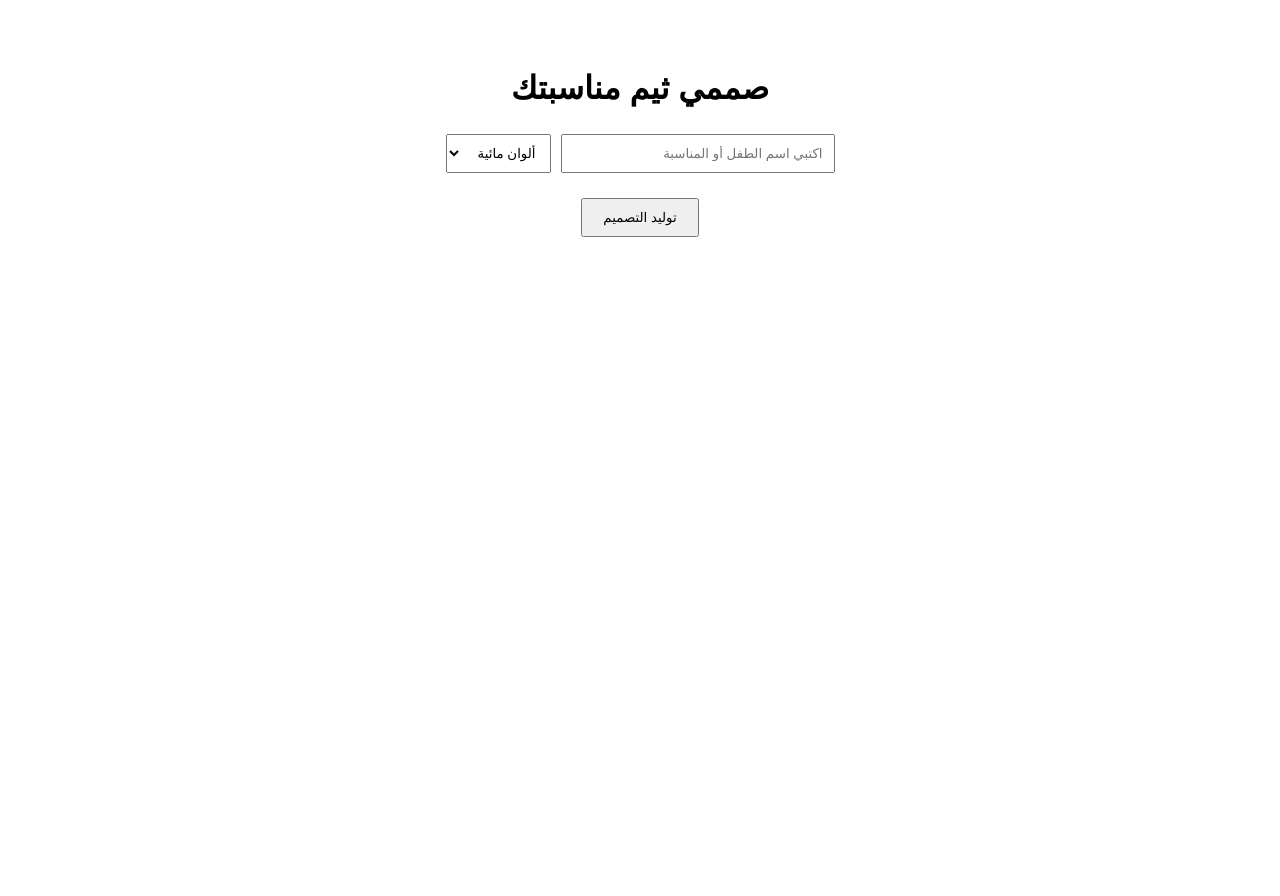
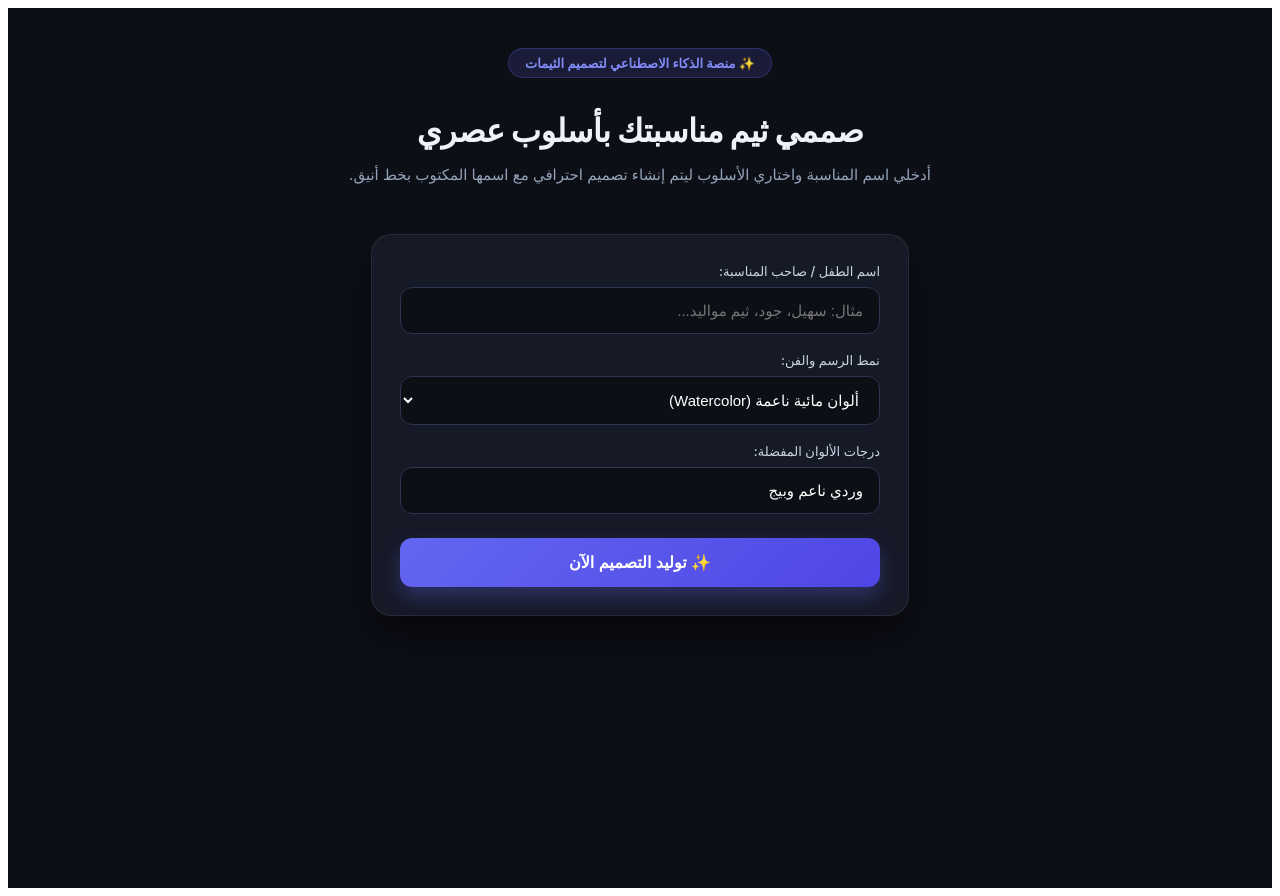
Before and after one commit to JackStonejs-dotcom/theme-generator, a Next.js app: page / in a window 1280 px wide. Before the commit the page ends 800 px from the top, so only its background shows below. Built offline with nearby package versions, Linux system fonts and the light colour scheme.

Commit message:
Update index.js

```diff
--- a/pages/index.js
+++ b/pages/index.js
@@ -1,15 +1,17 @@
-import { useState } from 'react';
+import { useState, useRef } from 'react';
 
 export default function Home() {
   const [name, setName] = useState('');
   const [style, setStyle] = useState('watercolor');
+  const [colors, setColors] = useState('وردي ناعم وبيج');
   const [image, setImage] = useState(null);
   const [loading, setLoading] = useState(false);
   const [errorMsg, setErrorMsg] = useState('');
+  const cardRef = useRef(null);
 
   const generate = async () => {
     if (!name.trim()) {
-      alert('يرجى كتابة اسم أولاً');
+      alert('يرجى كتابة الاسم أو المناسبة أولاً');
       return;
     }
 
@@ -21,15 +23,16 @@ export default function Home() {
       const res = await fetch('/api/generate', {
         method: 'POST',
         headers: { 'Content-Type': 'application/json' },
-        body: JSON.stringify({ name, style })
+        body: JSON.stringify({ name, style, colors })
       });
 
       const data = await res.json();
 
       if (res.ok && data.output) {
-        setImage(Array.isArray(data.output) ? data.output[0] : data.output);
+        const imageUrl = Array.isArray(data.output) ? data.output[0] : data.output;
+        setImage(imageUrl);
       } else {
-        setErrorMsg(data.error || 'تعذر توليد الصورة');
+        setErrorMsg(data.error || 'تعذر توليد التصميم، يرجى المحاولة مرة أخرى');
       }
     } catch (err) {
       setErrorMsg('حدث خطأ أثناء الاتصال بالخادم');
@@ -38,32 +41,249 @@ export default function Home() {
     }
   };
 
+  const downloadCard = async () => {
+    if (!image) return;
+    const canvas = document.createElement('canvas');
+    const ctx = canvas.getContext('2d');
+    const img = new Image();
+    img.crossOrigin = 'anonymous';
+    img.src = image;
+
+    img.onload = () => {
+      canvas.width = img.width;
+      canvas.height = img.height;
+
+      // رسم الصورة
+      ctx.drawImage(img, 0, 0);
+
+      // رسم الاسم العربي في المنتصف بخط أنيق
+      ctx.fillStyle = '#3a2e2b';
+      ctx.font = 'bold 58px "Amiri", "Traditional Arabic", sans-serif';
+      ctx.textAlign = 'center';
+      ctx.textBaseline = 'middle';
+
+      // إضافة ظل ناعم للنص
+      ctx.shadowColor = 'rgba(255, 255, 255, 0.9)';
+      ctx.shadowBlur = 15;
+
+      ctx.fillText(name, canvas.width / 2, canvas.height / 2);
+
+      // تنزيل الصورة
+      const link = document.createElement('a');
+      link.download = `theme-${name}.png`;
+      link.href = canvas.toDataURL('image/png');
+      link.click();
+    };
+  };
+
   return (
-    <div dir="rtl" style={{ fontFamily: 'sans-serif', padding: '40px', textAlign: 'center' }}>
-      <h1>صممي ثيم مناسبتك</h1>
-      <div style={{ margin: '20px 0' }}>
+    <div dir="rtl" style={{
+      backgroundColor: '#0d0f17',
+      color: '#f0f2f8',
+      minHeight: '100vh',
+      fontFamily: '-apple-system, BlinkMacSystemFont, "Segoe UI", Roboto, sans-serif',
+      padding: '40px 20px',
+      display: 'flex',
+      flexDirection: 'column',
+      alignItems: 'center'
+    }}>
+      {/* العنون الرأسي */}
+      <div style={{ textAlign: 'center', maxWidth: '600px', marginBottom: '35px' }}>
+        <div style={{
+          display: 'inline-block',
+          padding: '6px 16px',
+          borderRadius: '20px',
+          backgroundColor: 'rgba(99, 102, 241, 0.15)',
+          color: '#818cf8',
+          fontSize: '13px',
+          fontWeight: '600',
+          marginBottom: '12px',
+          border: '1px solid rgba(99, 102, 241, 0.3)'
+        }}>
+          ✨ منصة الذكاء الاصطناعي لتصميم الثيمات
+        </div>
+        <h1 style={{ fontSize: '32px', fontWeight: '800', letterSpacing: '-0.5px', marginBottom: '10px' }}>
+          صممي ثيم مناسبتك بأسلوب عصري
+        </h1>
+        <p style={{ color: '#94a3b8', fontSize: '15px' }}>
+          أدخلي اسم المناسبة واختاري الأسلوب ليتم إنشاء تصميم احترافي مع اسمها المكتوب بخط أنيق.
+        </p>
+      </div>
+
+      {/* لوحة التحكم (Card Control) */}
+      <div style={{
+        backgroundColor: '#161926',
+        borderRadius: '20px',
+        padding: '28px',
+        width: '100%',
+        maxWidth: '480px',
+        boxShadow: '0 20px 40px rgba(0,0,0,0.5)',
+        border: '1px solid rgba(255,255,255,0.08)',
+        marginBottom: '35px'
+      }}>
+        <div style={{ marginBottom: '18px', textAlign: 'right' }}>
+          <label style={{ display: 'block', fontSize: '13px', color: '#cbd5e1', marginBottom: '8px', fontWeight: '500' }}>
+            اسم الطفل / صاحب المناسبة:
+          </label>
           <input
             type="text"
-          placeholder="اكتبي اسم الطفل أو المناسبة"
+            placeholder="مثال: سهيل، جود، ثيم مواليد..."
             value={name}
             onChange={(e) => setName(e.target.value)}
-          style={{ padding: '10px', margin: '5px', width: '250px' }}
+            style={{
+              width: '100%',
+              padding: '14px 16px',
+              borderRadius: '12px',
+              backgroundColor: '#0d0f17',
+              border: '1px solid #2e344d',
+              color: '#fff',
+              fontSize: '15px',
+              outline: 'none',
+              boxSizing: 'border-box'
+            }}
           />
-        <select value={style} onChange={(e) => setStyle(e.target.value)} style={{ padding: '10px', margin: '5px' }}>
-          <option value="watercolor">ألوان مائية</option>
-          <option value="embroidery">تطريز</option>
-          <option value="pencil">رسم بالقلم</option>
+        </div>
+
+        <div style={{ marginBottom: '18px', textAlign: 'right' }}>
+          <label style={{ display: 'block', fontSize: '13px', color: '#cbd5e1', marginBottom: '8px', fontWeight: '500' }}>
+            نمط الرسم والفن:
+          </label>
+          <select
+            value={style}
+            onChange={(e) => setStyle(e.target.value)}
+            style={{
+              width: '100%',
+              padding: '14px 16px',
+              borderRadius: '12px',
+              backgroundColor: '#0d0f17',
+              border: '1px solid #2e344d',
+              color: '#fff',
+              fontSize: '15px',
+              outline: 'none',
+              boxSizing: 'border-box'
+            }}
+          >
+            <option value="watercolor">ألوان مائية ناعمة (Watercolor)</option>
+            <option value="hot air balloon embroidery">تطريز وقماش ناعم مع منطاد</option>
+            <option value="vintage pencil sketch">رسم ناعم بالقلم الكلاسيكي</option>
+            <option value="minimal boho design">ستايل بوهيمي بسيط (Boho)</option>
           </select>
         </div>
-      <button onClick={generate} disabled={loading} style={{ padding: '10px 20px', cursor: 'pointer' }}>
-        {loading ? 'جاري التوليد (قد يستغرق 10 ثوانٍ)...' : 'توليد التصميم'}
+
+        <div style={{ marginBottom: '24px', textAlign: 'right' }}>
+          <label style={{ display: 'block', fontSize: '13px', color: '#cbd5e1', marginBottom: '8px', fontWeight: '500' }}>
+            درجات الألوان المفضلة:
+          </label>
+          <input
+            type="text"
+            value={colors}
+            onChange={(e) => setColors(e.target.value)}
+            placeholder="مثال: ترابي، وردي وبايج، أزرق سمائي"
+            style={{
+              width: '100%',
+              padding: '14px 16px',
+              borderRadius: '12px',
+              backgroundColor: '#0d0f17',
+              border: '1px solid #2e344d',
+              color: '#fff',
+              fontSize: '15px',
+              outline: 'none',
+              boxSizing: 'border-box'
+            }}
+          />
+        </div>
+
+        <button
+          onClick={generate}
+          disabled={loading}
+          style={{
+            width: '100%',
+            padding: '15px',
+            borderRadius: '12px',
+            border: 'none',
+            background: loading ? '#334155' : 'linear-gradient(135deg, #6366f1 0%, #4f46e5 100%)',
+            color: '#fff',
+            fontSize: '16px',
+            fontWeight: '700',
+            cursor: loading ? 'not-allowed' : 'pointer',
+            boxShadow: loading ? 'none' : '0 10px 20px rgba(99, 102, 241, 0.3)',
+            transition: '0.2s transform active'
+          }}
+        >
+          {loading ? '⏳ جاري تصميم الثيم...' : '✨ توليد التصميم الآن'}
         </button>
 
-      {errorMsg && <p style={{ color: 'red', marginTop: '15px' }}>{errorMsg}</p>}
+        {errorMsg && (
+          <div style={{ marginTop: '15px', padding: '10px', borderRadius: '8px', backgroundColor: 'rgba(239, 68, 68, 0.1)', color: '#f87171', fontSize: '13px' }}>
+            {errorMsg}
+          </div>
+        )}
+      </div>
 
+      {/* معروض التصميم الناتج */}
       {image && (
-        <div style={{ marginTop: '20px' }}>
-          <img src={image} alt="ثيم المناسبة" style={{ maxWidth: '400px', width: '100%', height: 'auto', borderRadius: '8px' }} />
+        <div style={{
+          display: 'flex',
+          flexDirection: 'column',
+          alignItems: 'center',
+          animation: 'fadeIn 0.5s ease-in-out'
+        }}>
+          <div
+            ref={cardRef}
+            style={{
+              position: 'relative',
+              borderRadius: '20px',
+              overflow: 'hidden',
+              boxShadow: '0 25px 50px -12px rgba(0, 0, 0, 0.7)',
+              border: '1px solid rgba(255,255,255,0.1)',
+              maxWidth: '420px',
+              width: '100%'
+            }}
+          >
+            <img
+              src={image}
+              alt="ثيم المناسبة"
+              style={{ width: '100%', display: 'block' }}
+            />
+            <div style={{
+              position: 'absolute',
+              top: '50%',
+              left: '50%',
+              transform: 'translate(-50%, -50%)',
+              color: '#3a2e2b',
+              fontSize: '34px',
+              fontWeight: 'bold',
+              fontFamily: '"Amiri", serif, sans-serif',
+              textAlign: 'center',
+              textShadow: '0 0 15px rgba(255,255,255,0.9), 0 0 25px rgba(255,255,255,0.8)',
+              pointerEvents: 'none',
+              whiteSpace: 'nowrap',
+              width: '80%'
+            }}>
+              {name}
+            </div>
+          </div>
+
+          <button
+            onClick={downloadCard}
+            style={{
+              marginTop: '20px',
+              padding: '12px 28px',
+              borderRadius: '30px',
+              border: '1px solid rgba(255,255,255,0.2)',
+              backgroundColor: '#1e293b',
+              color: '#fff',
+              fontSize: '14px',
+              fontWeight: '600',
+              cursor: 'pointer',
+              display: 'flex',
+              alignItems: 'center',
+              gap: '8px',
+              boxShadow: '0 4px 12px rgba(0,0,0,0.3)'
+            }}
+          >
+            📥 تحميل التصميم بجودة عالية
+          </button>
         </div>
       )}
     </div>
```
Lines whose indentation alone changed are shown as unchanged.
